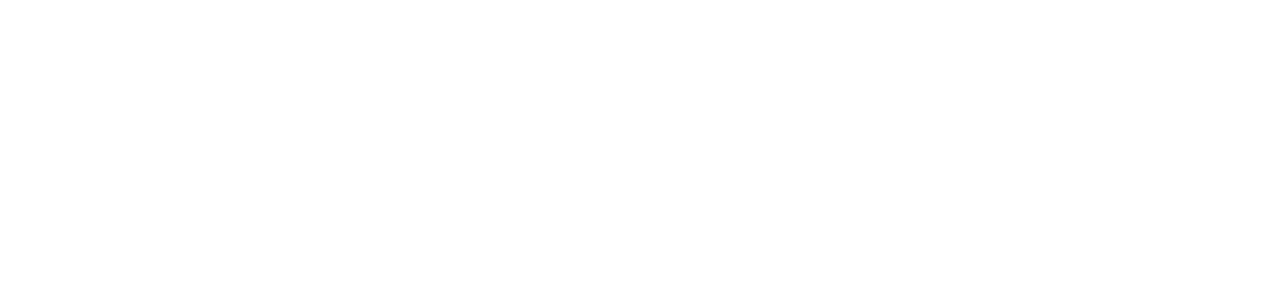
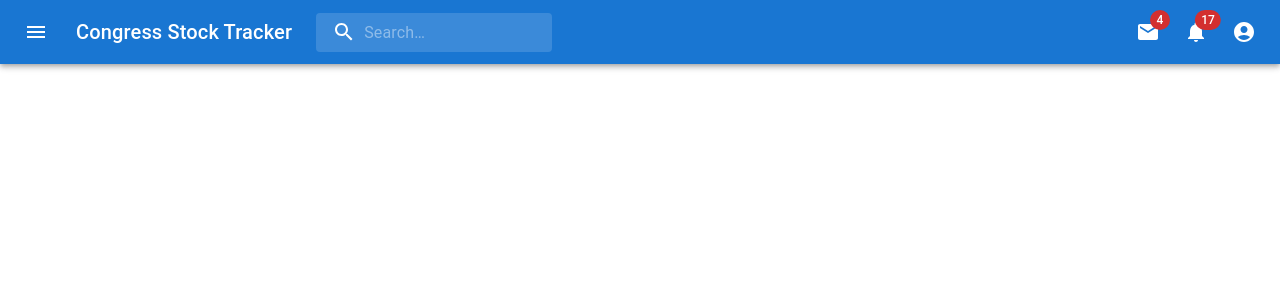
Before and after one commit to taylor-huffman/phase-2-project, a React (Create React App) app: page / in a window 1280 px wide. Shown: the top 300 px of the page. Built offline with nearby package versions, Linux system fonts and the light colour scheme; no server answers.

Commit message:
Add MUI navbar

```diff
--- a/src/components/NavBar.js
+++ b/src/components/NavBar.js
@@ -1,9 +1,240 @@
 import React from 'react'
+import { styled, alpha } from '@mui/material/styles';
+import AppBar from '@mui/material/AppBar';
+import Box from '@mui/material/Box';
+import Toolbar from '@mui/material/Toolbar';
+import IconButton from '@mui/material/IconButton';
+import Typography from '@mui/material/Typography';
+import InputBase from '@mui/material/InputBase';
+import Badge from '@mui/material/Badge';
+import MenuItem from '@mui/material/MenuItem';
+import Menu from '@mui/material/Menu';
+import MenuIcon from '@mui/icons-material/Menu';
+import SearchIcon from '@mui/icons-material/Search';
+import AccountCircle from '@mui/icons-material/AccountCircle';
+import MailIcon from '@mui/icons-material/Mail';
+import NotificationsIcon from '@mui/icons-material/Notifications';
+import MoreIcon from '@mui/icons-material/MoreVert';
 
-export default function NavBar() {
+const Search = styled('div')(({ theme }) => ({
+  position: 'relative',
+  borderRadius: theme.shape.borderRadius,
+  backgroundColor: alpha(theme.palette.common.white, 0.15),
+  '&:hover': {
+    backgroundColor: alpha(theme.palette.common.white, 0.25),
+  },
+  marginRight: theme.spacing(2),
+  marginLeft: 0,
+  width: '100%',
+  [theme.breakpoints.up('sm')]: {
+    marginLeft: theme.spacing(3),
+    width: 'auto',
+  },
+}));
+
+const SearchIconWrapper = styled('div')(({ theme }) => ({
+  padding: theme.spacing(0, 2),
+  height: '100%',
+  position: 'absolute',
+  pointerEvents: 'none',
+  display: 'flex',
+  alignItems: 'center',
+  justifyContent: 'center',
+}));
+
+const StyledInputBase = styled(InputBase)(({ theme }) => ({
+  color: 'inherit',
+  '& .MuiInputBase-input': {
+    padding: theme.spacing(1, 1, 1, 0),
+    // vertical padding + font size from searchIcon
+    paddingLeft: `calc(1em + ${theme.spacing(4)})`,
+    transition: theme.transitions.create('width'),
+    width: '100%',
+    [theme.breakpoints.up('md')]: {
+      width: '20ch',
+    },
+  },
+}));
+
+export default function NavBar({ search, setSearch }) {
+  const [anchorEl, setAnchorEl] = React.useState(null);
+  const [mobileMoreAnchorEl, setMobileMoreAnchorEl] = React.useState(null);
+
+  const isMenuOpen = Boolean(anchorEl);
+  const isMobileMenuOpen = Boolean(mobileMoreAnchorEl);
+
+  const handleProfileMenuOpen = (event) => {
+    setAnchorEl(event.currentTarget);
+  };
+
+  const handleMobileMenuClose = () => {
+    setMobileMoreAnchorEl(null);
+  };
+
+  const handleMenuClose = () => {
+    setAnchorEl(null);
+    handleMobileMenuClose();
+  };
+
+  const handleMobileMenuOpen = (event) => {
+    setMobileMoreAnchorEl(event.currentTarget);
+  };
+
+  const menuId = 'primary-search-account-menu';
+  const renderMenu = (
+    <Menu
+      anchorEl={anchorEl}
+      anchorOrigin={{
+        vertical: 'top',
+        horizontal: 'right',
+      }}
+      id={menuId}
+      keepMounted
+      transformOrigin={{
+        vertical: 'top',
+        horizontal: 'right',
+      }}
+      open={isMenuOpen}
+      onClose={handleMenuClose}
+    >
+      <MenuItem onClick={handleMenuClose}>Profile</MenuItem>
+      <MenuItem onClick={handleMenuClose}>My account</MenuItem>
+    </Menu>
+  );
+
+  const mobileMenuId = 'primary-search-account-menu-mobile';
+  const renderMobileMenu = (
+    <Menu
+      anchorEl={mobileMoreAnchorEl}
+      anchorOrigin={{
+        vertical: 'top',
+        horizontal: 'right',
+      }}
+      id={mobileMenuId}
+      keepMounted
+      transformOrigin={{
+        vertical: 'top',
+        horizontal: 'right',
+      }}
+      open={isMobileMenuOpen}
+      onClose={handleMobileMenuClose}
+    >
+      <MenuItem>
+        <IconButton size="large" aria-label="show 4 new mails" color="inherit">
+          <Badge badgeContent={4} color="error">
+            <MailIcon />
+          </Badge>
+        </IconButton>
+        <p>Messages</p>
+      </MenuItem>
+      <MenuItem>
+        <IconButton
+          size="large"
+          aria-label="show 17 new notifications"
+          color="inherit"
+        >
+          <Badge badgeContent={17} color="error">
+            <NotificationsIcon />
+          </Badge>
+        </IconButton>
+        <p>Notifications</p>
+      </MenuItem>
+      <MenuItem onClick={handleProfileMenuOpen}>
+        <IconButton
+          size="large"
+          aria-label="account of current user"
+          aria-controls="primary-search-account-menu"
+          aria-haspopup="true"
+          color="inherit"
+        >
+          <AccountCircle />
+        </IconButton>
+        <p>Profile</p>
+      </MenuItem>
+    </Menu>
+  );
+
+  function handleOnChange(e) {
+    setSearch(e.target.value)
+  }
+
   return (
-    <div>
-
-    </div>
-  )
+    <Box sx={{ flexGrow: 1 }}>
+      <AppBar position="static">
+        <Toolbar>
+          <IconButton
+            size="large"
+            edge="start"
+            color="inherit"
+            aria-label="open drawer"
+            sx={{ mr: 2 }}
+          >
+            <MenuIcon />
+          </IconButton>
+          <Typography
+            variant="h6"
+            noWrap
+            component="div"
+            sx={{ display: { xs: 'none', sm: 'block' } }}
+          >
+            Congress Stock Tracker
+          </Typography>
+          <Search>
+            <SearchIconWrapper>
+              <SearchIcon />
+            </SearchIconWrapper>
+            <StyledInputBase
+              placeholder="Search…"
+              inputProps={{ 'aria-label': 'search' }}
+              onChange={handleOnChange}
+              value={search}
+              // style={{ width: 160 }}
+            />
+          </Search>
+          <Box sx={{ flexGrow: 1 }} />
+          <Box sx={{ display: { xs: 'none', md: 'flex' } }}>
+            <IconButton size="large" aria-label="show 4 new mails" color="inherit">
+              <Badge badgeContent={4} color="error">
+                <MailIcon />
+              </Badge>
+            </IconButton>
+            <IconButton
+              size="large"
+              aria-label="show 17 new notifications"
+              color="inherit"
+            >
+              <Badge badgeContent={17} color="error">
+                <NotificationsIcon />
+              </Badge>
+            </IconButton>
+            <IconButton
+              size="large"
+              edge="end"
+              aria-label="account of current user"
+              aria-controls={menuId}
+              aria-haspopup="true"
+              onClick={handleProfileMenuOpen}
+              color="inherit"
+            >
+              <AccountCircle />
+            </IconButton>
+          </Box>
+          <Box sx={{ display: { xs: 'flex', md: 'none' } }}>
+            <IconButton
+              size="large"
+              aria-label="show more"
+              aria-controls={mobileMenuId}
+              aria-haspopup="true"
+              onClick={handleMobileMenuOpen}
+              color="inherit"
+            >
+              <MoreIcon />
+            </IconButton>
+          </Box>
+        </Toolbar>
+      </AppBar>
+      {renderMobileMenu}
+      {renderMenu}
+    </Box>
+  );
 }
```
